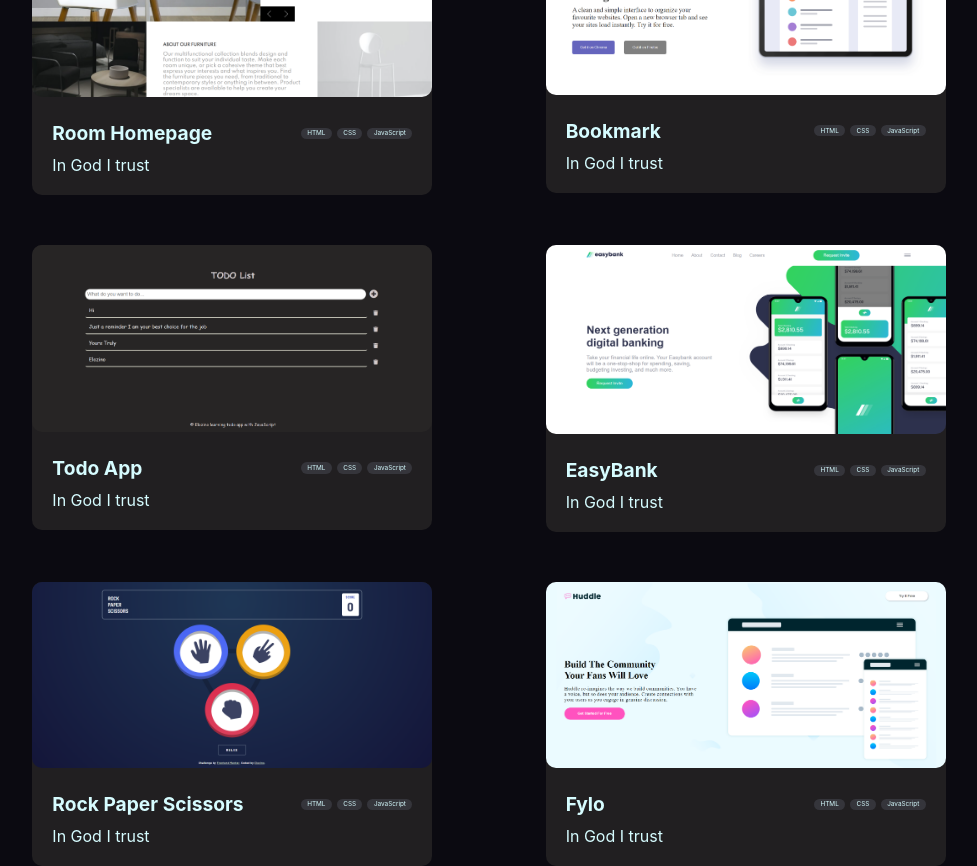
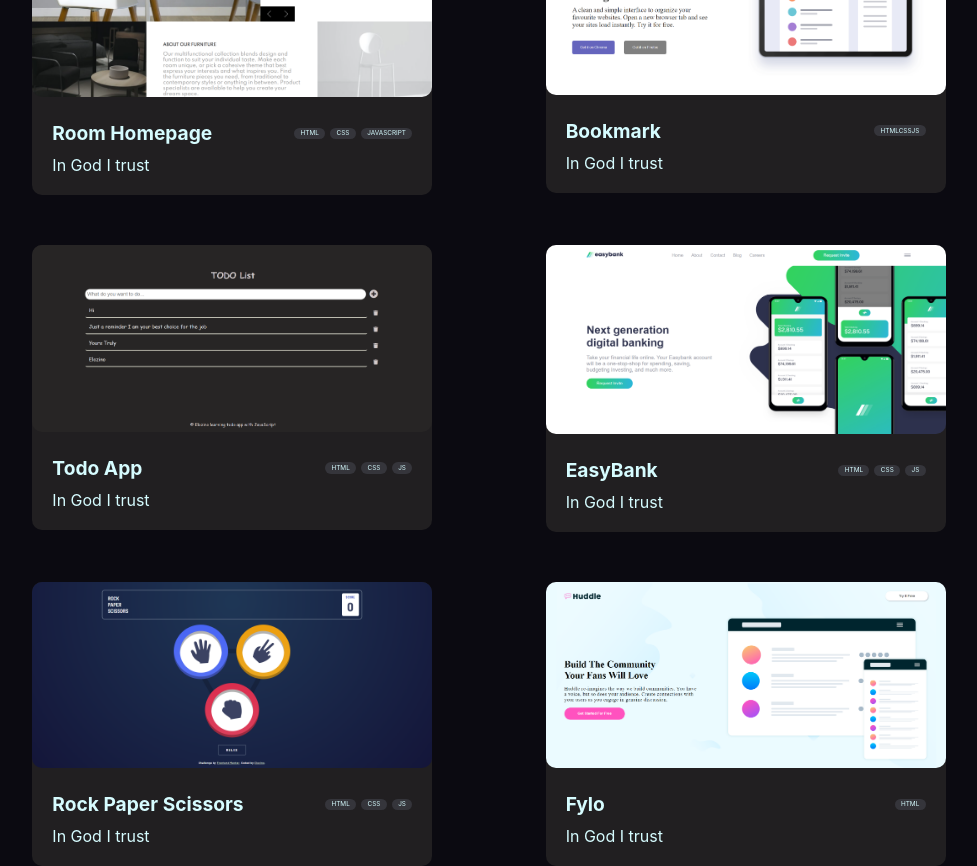
Before and after one commit to Elozino/portfolio-in-react, a React (Create React App) app: page / in a window 1280 px wide. Shown: the part 980-1846 px from the top of the page, without its empty margins (151-1128 px from the left). Built offline with nearby package versions, Linux system fonts and the light colour scheme.

Commit message:
added email

```diff
--- a/package.json
+++ b/package.json
@@ -6,6 +6,7 @@
     "@testing-library/jest-dom": "^5.14.1",
     "@testing-library/react": "^11.2.7",
     "@testing-library/user-event": "^12.8.3",
+    "emailjs-com": "^3.2.0",
     "react": "^17.0.2",
     "react-dom": "^17.0.2",
     "react-icons": "^4.3.1",
--- a/src/component/Contact/Contact.jsx
+++ b/src/component/Contact/Contact.jsx
@@ -1,14 +1,34 @@
-import React from 'react'
+import React, { useRef } from 'react';
+import emailjs from 'emailjs-com';
 import Art from './Open Peeps.png'
 import './contact.css'
 
 function Contact() {
+    const form = useRef();
+
+    const sendEmail = (e) => {
+        e.preventDefault();
+
+        emailjs.sendForm('service_hudxwwl', 'template_9e15z5a', form.current, 'user_3V2hD8k43lyi0qVmsxaxz')
+            .then((result) => {
+                console.log(result.text);
+            }, (error) => {
+                console.log(error.text);
+            });
+    };
+
+
+
+
+
 
     return (
         <div className="illustration" id="contact">
             <div className="collaboration-image">
-                <img src={Art} alt="" width="500px"/>
+                <img src={Art} alt="" width="500px" />
             </div>
+
+
             <div className="collaboration">
                 <h2>COLLABORATION</h2>
                 {/**<p>
@@ -16,24 +36,25 @@ function Contact() {
                     sit turpis. Pulvinar arcu augue posuere semper nisl. Nunc, posuere facilisi dignissim sem erat
                     faucibus purus netus. Mi, mattis a, vitae tempus in donec nisl, tempus, nunc.
                 </p> */}
-                <form action="mailto:ovedhe@gmail.com" className="bg">
+
+
+                <form ref={form} className="bg" onSubmit={sendEmail}>
                     <div>
                         <label>Name</label><br />
-                        <input type="text" name="" id="" />
+                        <input type="text" name="user_name" id="" />
                     </div>
                     <div>
                         <label>Email</label><br />
-                        <input type="email" name="" id="" />
-
+                        <input type="email" name="user_email" id="" />
                     </div>
                     <div>
                         <label>Message</label><br />
                         <textarea name="" id="" cols="30" rows="10"></textarea>
                     </div>
                     <div>
-                        <a href="mailto:ovedhee@gmail.com">
+
                         <button className="contact-btn">Leave a message</button>
-                        </a>
+
                     </div>
                 </form>
             </div>
@@ -42,3 +63,45 @@ function Contact() {
 }
 
 export default Contact
+
+
+
+
+
+
+
+
+
+
+
+
+
+
+
+
+
+
+
+
+
+
+
+// const [email, setEmail] = useState();
+//     init("user_3V2hD8k43lyi0qVmsxaxz");
+
+//     function handleClick() {
+//         console.log(email)
+//         var data = {
+//             to_email: email,
+//         };
+
+//         emailjs.send("service_hudxwwl", "template_9e15z5a", data, "user_3V2hD8k43lyi0qVmsxaxz")
+//             .then(
+//                 function (response) {
+//                     console.log(response.status, response.text);
+//                 },
+//                 function (err) {
+//                     console.log(err);
+//                 }
+//             );
+//     }
--- a/src/component/Project/Card/ProjectCard.jsx
+++ b/src/component/Project/Card/ProjectCard.jsx
@@ -5,16 +5,16 @@ function ProjectLayout({
 }) {
 
     return (
-        <a href={liveSite} target="_blank" rel="noreferrer" style={{"text-decoration": "white"}}>
+        <a href={liveSite} target="_blank" rel="noreferrer" style={{ "text-decoration": "white" }}>
             <div className="project-card">
                 <img src={projectImage} alt={projectAlt} />
                 <div className="project-description">
                     <div className="project-title">
                         <h1>{projectName}</h1>
                         <ul>
-                            <li>{projectTool}</li>
-                            <li>CSS</li>
-                            <li>JavaScript</li>
+                            {projectTool.map(tool => {
+                                return (<li>{tool}</li>)
+                            })}
                         </ul>
                     </div>
                     <p>{projectDesc}</p>
--- a/src/component/Project/Data/ProjectData.jsx
+++ b/src/component/Project/Data/ProjectData.jsx
@@ -7,7 +7,7 @@ import Fylo from '../Assets/huddle.png'
 
 export const projectOne = {
     projectName: 'Room Homepage',
-    projectTool: 'HTML',
+    projectTool: ["HTML", "CSS", "JAVASCRIPT"],
     projectDesc: 'In God I trust',
     projectImage: roomHomepage,
     projectAlt: 'room-homepage',
@@ -15,42 +15,42 @@ export const projectOne = {
 }
 export const projectTwo = {
     projectName: 'Bookmark',
-    projectTool: 'HTML',
+    projectTool: [['HTML', 'CSS', 'JS']],
     projectDesc: 'In God I trust',
     projectImage: bookmark,
-    projectAlt: '',
+    projectAlt: 'bookmaark',
     liveSite: "https://bookmark-landing-page-ecru.vercel.app/"
 }
 export const projectThree = {
     projectName: 'Todo App',
-    projectTool: 'HTML',
+    projectTool: ['HTML', 'CSS', 'JS'],
     projectDesc: 'In God I trust',
     projectImage: TodoList,
-    projectAlt: 'Sunshine',
+    projectAlt: 'todolist',
     liveSite: 'https://todo-list-elozino.vercel.app/'
 }
 export const projectFour = {
     projectName: 'EasyBank',
-    projectTool: 'HTML',
+    projectTool: ['HTML', 'CSS', 'JS'],
     projectDesc: 'In God I trust',
     projectImage: EasyBank,
-    projectAlt: 'Sunshine',
+    projectAlt: 'easybank',
     liveSite: "https://easybank-landing-page-elozino.vercel.app/"
 }
 export const projectFive = {
     projectName: 'Rock Paper Scissors',
-    projectTool: 'HTML',
+    projectTool: ['HTML', 'CSS', 'JS'],
     projectDesc: 'In God I trust',
     projectImage: RockPaperScissors,
-    projectAlt: 'Sunshine',
+    projectAlt: 'rock  paper scissors',
     liveSite: "https://zrock-paper-scissors.netlify.app/"
 }
 export const projectSix = {
     projectName: 'Fylo',
-    projectTool: 'HTML',
+    projectTool: ['HTML'],
     projectDesc: 'In God I trust',
     projectImage: Fylo,
-    projectAlt: 'Sunshine',
+    projectAlt: 'fylo',
     liveSite: "https://fylo-dark-theme-landing-page-elozino.vercel.app/",
     on: "https://grid-testimonial-roan.vercel.app/"
 }
```
Also changed, not shown: 1 other file (tests, documents, lock files or other folders).
